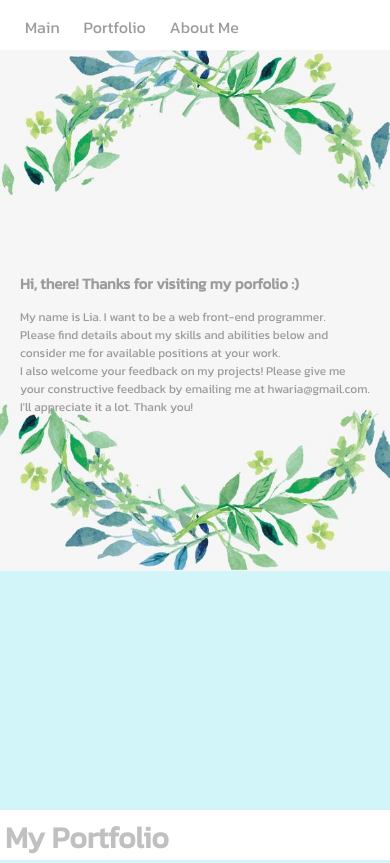
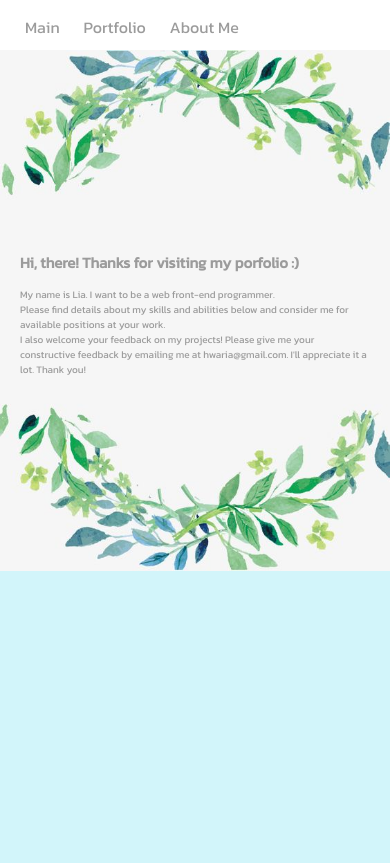
Before and after one commit to hwaria/myPorftolio, a plain HTML site: page index.html in a window 390 px wide. Shown: the top 863 px of the page. Drawn offline with nearby package versions, Linux system fonts and the light colour scheme.

Commit message:
Add files via upload

```diff
--- a/styles.css
+++ b/styles.css
@@ -16,6 +16,7 @@ body {
 	padding-left: 15px;
 }
 
+
 .navbar a {
 	text-decoration: none;
 	margin-left: 10px;
@@ -32,7 +33,7 @@ section {
 }
 
 .main {
-	height: 90vh;
+	height: 100vh;
 }
 
 #photo {
@@ -176,8 +177,8 @@ section h1 {
 	font-weight: bold;
 }
 
-/* Mobile size */
-@media (max-width: 767px) {
+/* Tanlet size */
+@media screen and (max-width: 767px) {
 	section {
 	width: 100vw;
 	height: 100%;
@@ -195,6 +196,7 @@ section h1 {
 	#greeting h2 {
 		font-size: 15px;
 	}
+
 	body p {
 		font-size: 12px;
 	}
@@ -206,7 +208,21 @@ section h1 {
 	}
 
 	.more p, li {
-		font-size: 14px;
+		font-size: 11px;
 	}
 }
+
+@media screen and (max-width: 480px) {
+	.more p, li {
+		font-size: 10px;
+	}
+
+	body p {
+		font-size: 10px;
+	}
+
+	.introduction #greeting {
+		top: 20%;
+	}
+
 }
```
